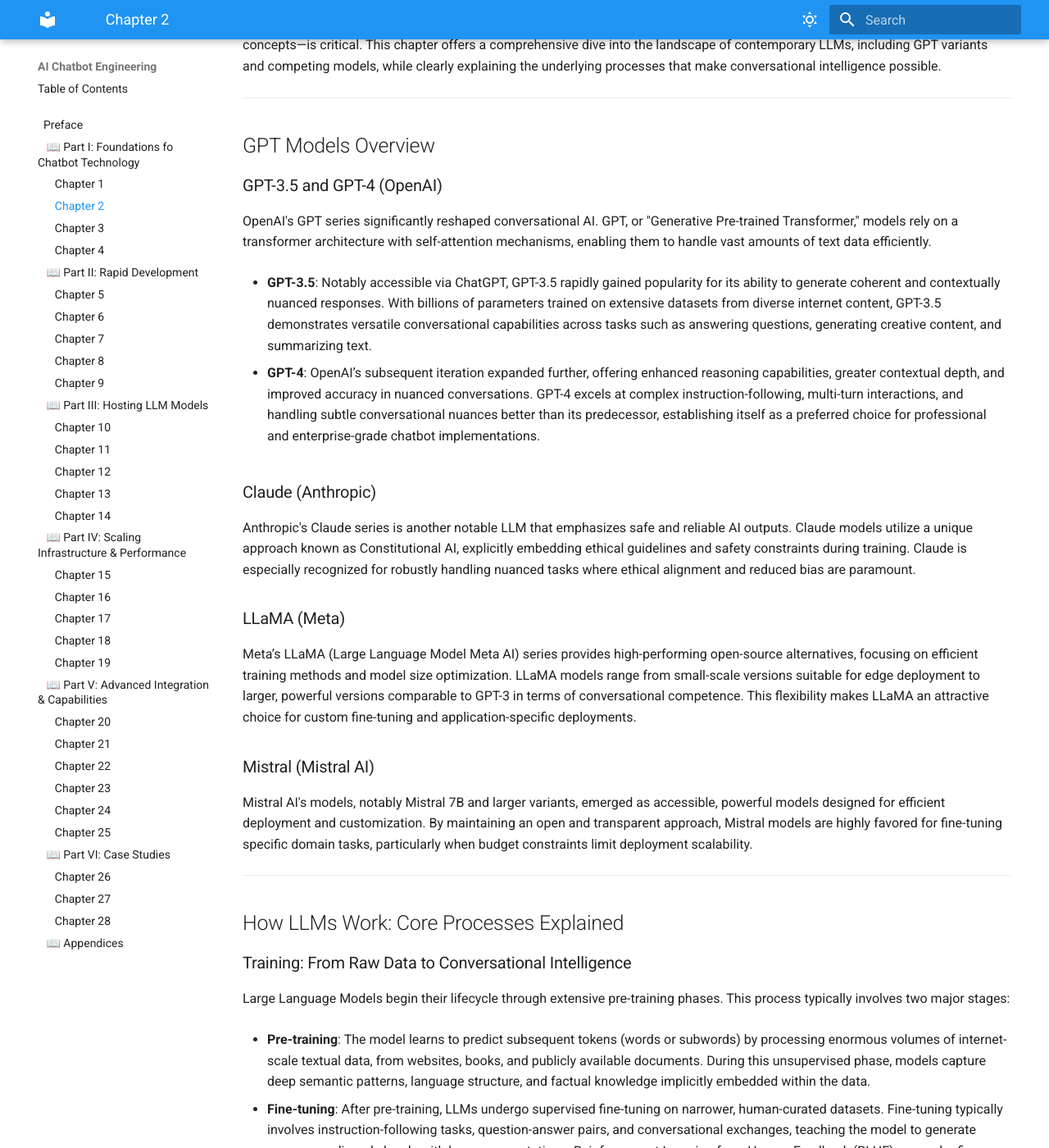
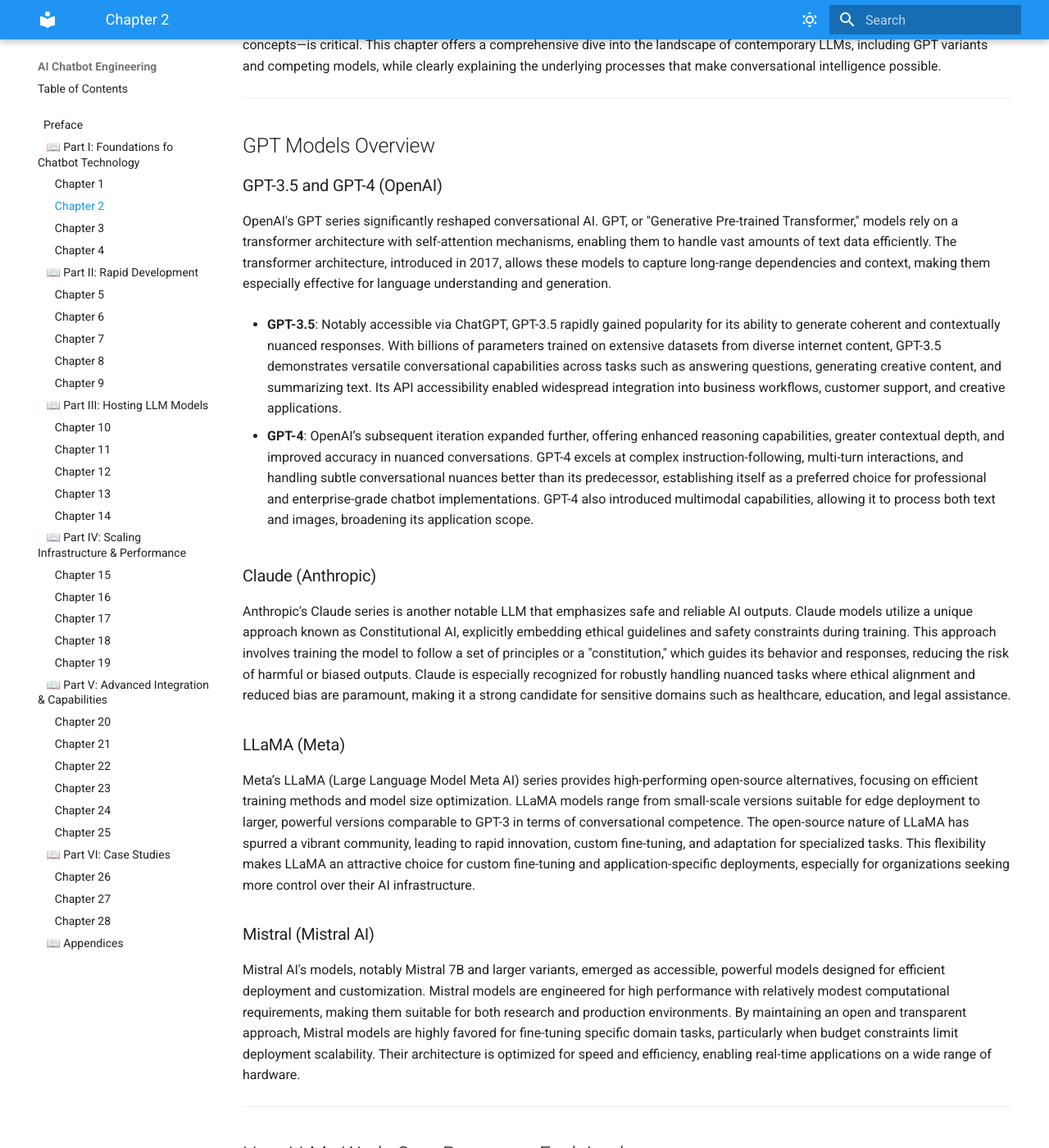
Before and after one commit to McKlay/ai-chatbot-engineering, an MkDocs documentation site: the page built from docs/chapter2.md, in a window 1280 px wide and 1400 px high, scrolled down 240 px. Shown: the whole window at 82% size. Built offline with MkDocs 1.6.1 and Material for MkDocs 9.7.7, drawn with Linux system fonts in a browser that asks for light colours; some of the changed text lies outside the part shown.

Commit message:
Enhanced details

````diff
--- a/docs/chapter2.md
+++ b/docs/chapter2.md
@@ -13,51 +13,60 @@
 
 ## GPT Models Overview
 
+
 ### GPT-3.5 and GPT-4 (OpenAI)
 
-OpenAI's GPT series significantly reshaped conversational AI. GPT, or "Generative Pre-trained Transformer," models rely on a transformer architecture with self-attention mechanisms, enabling them to handle vast amounts of text data efficiently.
+OpenAI's GPT series significantly reshaped conversational AI. GPT, or "Generative Pre-trained Transformer," models rely on a transformer architecture with self-attention mechanisms, enabling them to handle vast amounts of text data efficiently. The transformer architecture, introduced in 2017, allows these models to capture long-range dependencies and context, making them especially effective for language understanding and generation.
 
-* **GPT-3.5**: Notably accessible via ChatGPT, GPT-3.5 rapidly gained popularity for its ability to generate coherent and contextually nuanced responses. With billions of parameters trained on extensive datasets from diverse internet content, GPT-3.5 demonstrates versatile conversational capabilities across tasks such as answering questions, generating creative content, and summarizing text.
+* **GPT-3.5**: Notably accessible via ChatGPT, GPT-3.5 rapidly gained popularity for its ability to generate coherent and contextually nuanced responses. With billions of parameters trained on extensive datasets from diverse internet content, GPT-3.5 demonstrates versatile conversational capabilities across tasks such as answering questions, generating creative content, and summarizing text. Its API accessibility enabled widespread integration into business workflows, customer support, and creative applications.
 
-* **GPT-4**: OpenAI’s subsequent iteration expanded further, offering enhanced reasoning capabilities, greater contextual depth, and improved accuracy in nuanced conversations. GPT-4 excels at complex instruction-following, multi-turn interactions, and handling subtle conversational nuances better than its predecessor, establishing itself as a preferred choice for professional and enterprise-grade chatbot implementations.
+* **GPT-4**: OpenAI’s subsequent iteration expanded further, offering enhanced reasoning capabilities, greater contextual depth, and improved accuracy in nuanced conversations. GPT-4 excels at complex instruction-following, multi-turn interactions, and handling subtle conversational nuances better than its predecessor, establishing itself as a preferred choice for professional and enterprise-grade chatbot implementations. GPT-4 also introduced multimodal capabilities, allowing it to process both text and images, broadening its application scope.
+
 
 ### Claude (Anthropic)
 
-Anthropic's Claude series is another notable LLM that emphasizes safe and reliable AI outputs. Claude models utilize a unique approach known as Constitutional AI, explicitly embedding ethical guidelines and safety constraints during training. Claude is especially recognized for robustly handling nuanced tasks where ethical alignment and reduced bias are paramount.
+Anthropic's Claude series is another notable LLM that emphasizes safe and reliable AI outputs. Claude models utilize a unique approach known as Constitutional AI, explicitly embedding ethical guidelines and safety constraints during training. This approach involves training the model to follow a set of principles or a "constitution," which guides its behavior and responses, reducing the risk of harmful or biased outputs. Claude is especially recognized for robustly handling nuanced tasks where ethical alignment and reduced bias are paramount, making it a strong candidate for sensitive domains such as healthcare, education, and legal assistance.
+
 
 ### LLaMA (Meta)
 
-Meta’s LLaMA (Large Language Model Meta AI) series provides high-performing open-source alternatives, focusing on efficient training methods and model size optimization. LLaMA models range from small-scale versions suitable for edge deployment to larger, powerful versions comparable to GPT-3 in terms of conversational competence. This flexibility makes LLaMA an attractive choice for custom fine-tuning and application-specific deployments.
+Meta’s LLaMA (Large Language Model Meta AI) series provides high-performing open-source alternatives, focusing on efficient training methods and model size optimization. LLaMA models range from small-scale versions suitable for edge deployment to larger, powerful versions comparable to GPT-3 in terms of conversational competence. The open-source nature of LLaMA has spurred a vibrant community, leading to rapid innovation, custom fine-tuning, and adaptation for specialized tasks. This flexibility makes LLaMA an attractive choice for custom fine-tuning and application-specific deployments, especially for organizations seeking more control over their AI infrastructure.
+
 
 ### Mistral (Mistral AI)
 
-Mistral AI's models, notably Mistral 7B and larger variants, emerged as accessible, powerful models designed for efficient deployment and customization. By maintaining an open and transparent approach, Mistral models are highly favored for fine-tuning specific domain tasks, particularly when budget constraints limit deployment scalability.
+Mistral AI's models, notably Mistral 7B and larger variants, emerged as accessible, powerful models designed for efficient deployment and customization. Mistral models are engineered for high performance with relatively modest computational requirements, making them suitable for both research and production environments. By maintaining an open and transparent approach, Mistral models are highly favored for fine-tuning specific domain tasks, particularly when budget constraints limit deployment scalability. Their architecture is optimized for speed and efficiency, enabling real-time applications on a wide range of hardware.
 
 ---
 
 ## How LLMs Work: Core Processes Explained
 
+
 ### Training: From Raw Data to Conversational Intelligence
 
 Large Language Models begin their lifecycle through extensive pre-training phases. This process typically involves two major stages:
 
-* **Pre-training**: The model learns to predict subsequent tokens (words or subwords) by processing enormous volumes of internet-scale textual data, from websites, books, and publicly available documents. During this unsupervised phase, models capture deep semantic patterns, language structure, and factual knowledge implicitly embedded within the data.
+* **Pre-training**: The model learns to predict subsequent tokens (words or subwords) by processing enormous volumes of internet-scale textual data, from websites, books, and publicly available documents. During this unsupervised phase, models capture deep semantic patterns, language structure, and factual knowledge implicitly embedded within the data. The scale of pre-training—often involving trillions of words—enables LLMs to generalize across a wide range of topics and tasks.
 
-* **Fine-tuning**: After pre-training, LLMs undergo supervised fine-tuning on narrower, human-curated datasets. Fine-tuning typically involves instruction-following tasks, question-answer pairs, and conversational exchanges, teaching the model to generate responses aligned closely with human expectations. Reinforcement Learning from Human Feedback (RLHF), a popular fine-tuning technique used by OpenAI’s GPT models, further enhances model alignment and conversational quality.
+* **Fine-tuning**: After pre-training, LLMs undergo supervised fine-tuning on narrower, human-curated datasets. Fine-tuning typically involves instruction-following tasks, question-answer pairs, and conversational exchanges, teaching the model to generate responses aligned closely with human expectations. Reinforcement Learning from Human Feedback (RLHF), a popular fine-tuning technique used by OpenAI’s GPT models, further enhances model alignment and conversational quality. RLHF involves human evaluators ranking model outputs, which are then used to optimize the model's behavior through reinforcement learning algorithms.
+
 
 ### Inference: Generating Conversational Responses
 
-During inference—the process through which models respond to user prompts—the trained LLM dynamically generates text, token by token. The model evaluates context, computes probable next tokens, and samples (or selects) tokens to construct meaningful replies. Critical inference considerations include:
+During inference—the process through which models respond to user prompts—the trained LLM dynamically generates text, token by token. The model evaluates context, computes probable next tokens, and samples (or selects) tokens to construct meaningful replies. This process leverages the model's learned knowledge and contextual understanding to produce relevant and coherent outputs.
 
-* **Temperature**: Adjusting randomness in responses (higher temperature generates more creative outputs; lower temperature yields more deterministic responses).
-* **Top-p (Nucleus Sampling)**: Limits the sampling to the smallest set of probable tokens whose cumulative probability exceeds a threshold, balancing creativity and coherence.
-* **Max Tokens**: Controls the response length, limiting how long the generated replies become.
+Critical inference considerations include:
 
-These parameters enable chatbot developers to tailor conversations for various use cases—from highly structured tasks to more open-ended and creative interactions.
+* **Temperature**: Adjusting randomness in responses (higher temperature generates more creative outputs; lower temperature yields more deterministic responses). For example, a temperature of 0.2 produces focused, factual answers, while 0.8 encourages more diverse and imaginative replies.
+* **Top-p (Nucleus Sampling)**: Limits the sampling to the smallest set of probable tokens whose cumulative probability exceeds a threshold, balancing creativity and coherence. This helps prevent unlikely or nonsensical outputs while maintaining variety.
+* **Max Tokens**: Controls the response length, limiting how long the generated replies become. This is crucial for managing resource usage and ensuring concise answers in production systems.
+
+These parameters enable chatbot developers to tailor conversations for various use cases—from highly structured tasks to more open-ended and creative interactions. For instance, customer support bots may use low temperature and top-p values for reliability, while creative writing assistants may use higher values for inspiration.
+
 
 ### Tokenization: Converting Text into Machine-readable Units
 
-Tokenization is fundamental to LLMs. It involves splitting input text into smaller units called tokens, which can be words, subwords, or characters. Tokenization enables efficient text processing and computational optimization. Modern models often use subword tokenization (e.g., Byte Pair Encoding - BPE), allowing models to handle unknown words gracefully by decomposing them into familiar subwords.
+Tokenization is fundamental to LLMs. It involves splitting input text into smaller units called tokens, which can be words, subwords, or characters. Tokenization enables efficient text processing and computational optimization. Modern models often use subword tokenization (e.g., Byte Pair Encoding - BPE or Unigram Language Model), allowing models to handle unknown words gracefully by decomposing them into familiar subwords. This approach also reduces the vocabulary size, making training and inference more efficient.
 
 For example, the sentence:
 
@@ -71,13 +80,14 @@
 ["The", "chat", "bot", "answer", "ed", "instant", "ly", "."]
 ```
 
-Efficient tokenization directly impacts computational costs, model accuracy, and responsiveness, crucial considerations for practical chatbot deployments.
+Efficient tokenization directly impacts computational costs, model accuracy, and responsiveness, crucial considerations for practical chatbot deployments. Poor tokenization can lead to fragmented or unnatural outputs, while effective tokenization supports better generalization and language understanding.
 
 ---
 
+
 ## Conclusion: Appreciating the Power of LLMs
 
-Today, LLMs stand at the heart of conversational AI, empowering chatbots that interact seamlessly with users across diverse scenarios. Their remarkable abilities to comprehend context, maintain conversational memory, and generate relevant, coherent responses distinguish them from previous generations of chatbot technology.
+Today, LLMs stand at the heart of conversational AI, empowering chatbots that interact seamlessly with users across diverse scenarios. Their remarkable abilities to comprehend context, maintain conversational memory, and generate relevant, coherent responses distinguish them from previous generations of chatbot technology. As LLMs continue to evolve, we can expect even greater advances in reasoning, multimodal understanding, and real-time adaptability.
 
 This chapter has provided an in-depth exploration of the most influential LLMs currently available, their unique strengths, and the fundamental processes behind their impressive conversational capabilities. Equipped with this knowledge, we can now explore how these powerful models integrate practically into real-world applications through critical technical components, which we will cover extensively in the next chapter.
 
````
